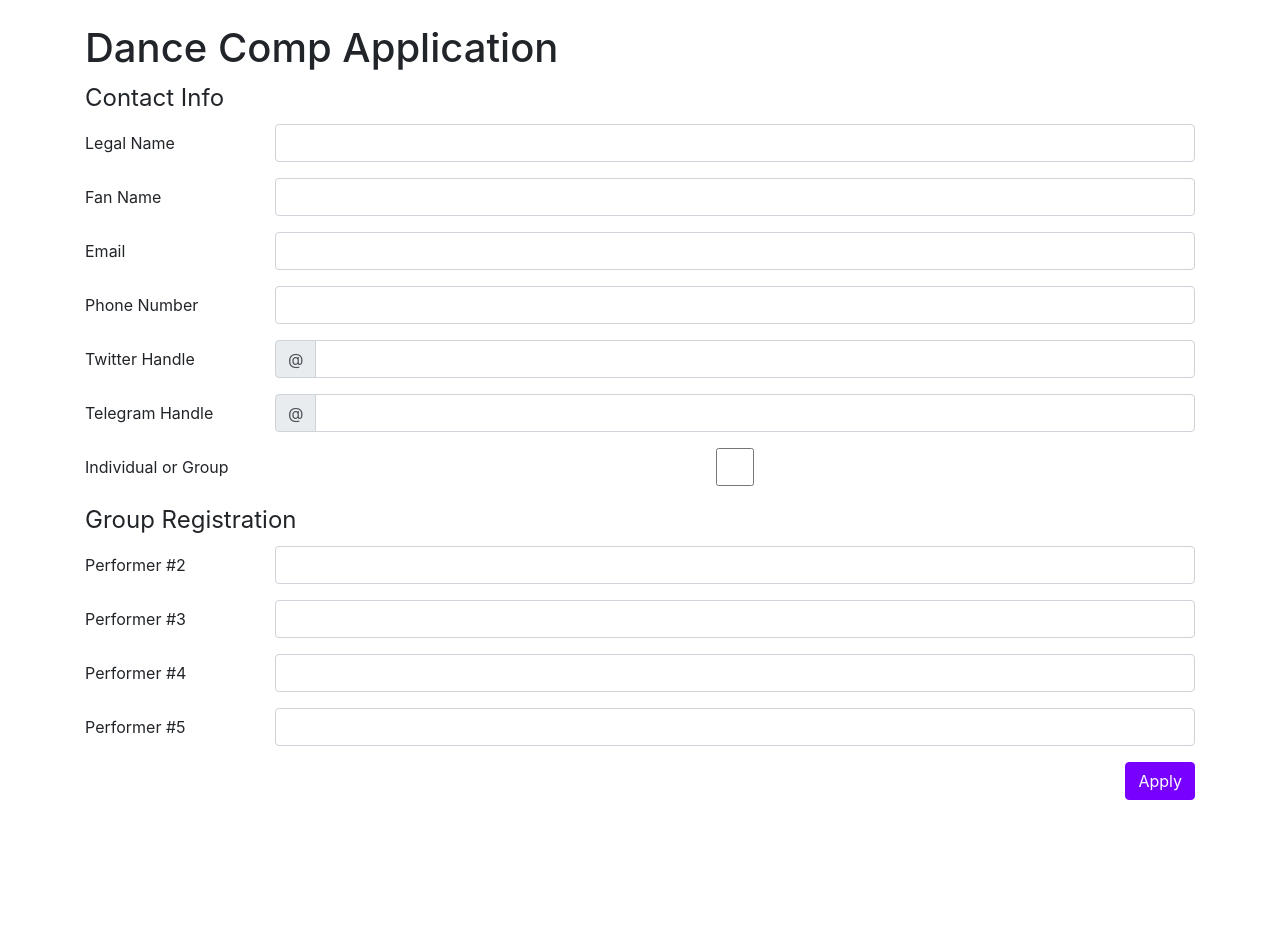
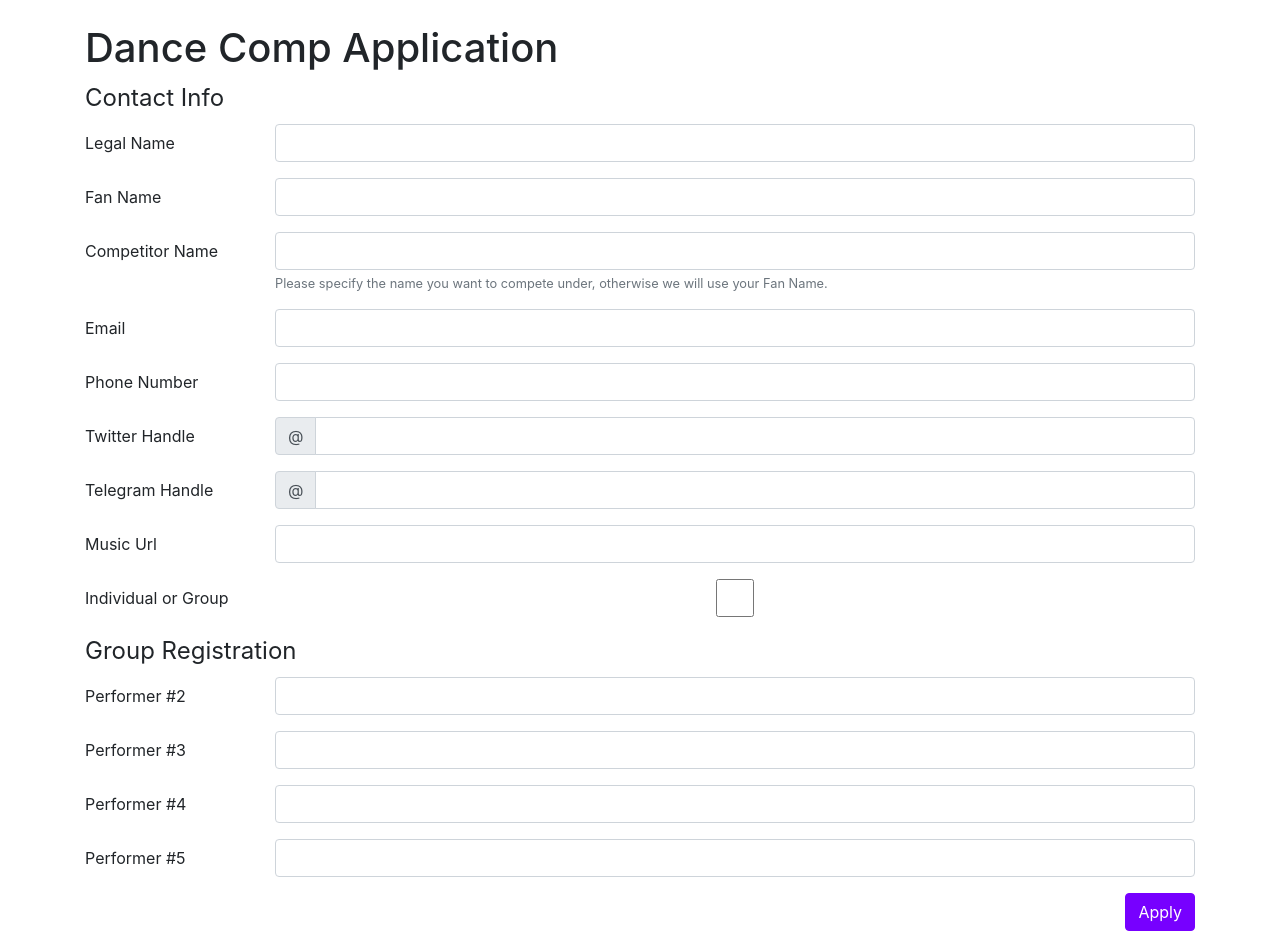
Before and after one commit to pacanthro/paw_apply, a Django app: template dancecomp/templates/dancecomp-apply.html in a window 1280 px wide. Shown: the part 56-1003 px from the top of the page. Before the commit the page ends 856 px from the top, so only its background shows below. Run offline with Django 3.2, Linux system fonts and the light colour scheme; the template is opened without the code that fills it, so the values that code supplies are empty; some libraries are stand-ins or nearby versions.

Commit message:
Add Fields to Competitor
Added a `Competitor Name` and `Music Url` Field to the competitor model.
Updated all forms to suppor this.
Fixes #29

```diff
--- a/dancecomp/models.py
+++ b/dancecomp/models.py
@@ -7,9 +7,11 @@ class Competitor(models.Model):
     email = models.CharField(max_length=100,unique=True)
     legal_name = models.CharField(max_length=200)
     fan_name = models.CharField(max_length=200)
+    competitor_name = models.CharField(max_length=200,default="")
     phone_number = models.CharField(max_length=15)
     twitter_handle = models.CharField(max_length=30)
     telegram_handle = models.CharField(max_length=30)
+    music_url = models.URLField(default="")
     is_group = models.BooleanField(default=False)
     performer_two = models.CharField(max_length=200)
     performer_three = models.CharField(max_length=300)
--- a/dancecomp/templates/dancecomp-apply.html
+++ b/dancecomp/templates/dancecomp-apply.html
@@ -22,6 +22,15 @@
       <label for="fan_name" class="col-sm-2 col-form-label">Fan Name</label>
       <div class="col-sm-10">
         <input name="fan_name" type="text" class="form-control" id="fan_name" required>
+      </div>
+    </div>
+    <div class="form-group row">
+      <label for="competitor_name" class="col-sm-2 col-form-label">Competitor Name</label>
+      <div class="col-sm-10">
+        <input name="competitor_name" type="text" class="form-control" id="competitor_name">
+        <small class="form-text text-muted">
+          Please specify the name you want to compete under, otherwise we will use your Fan Name.
+        </small>
       </div>
     </div>
     <div class="form-group row">
@@ -56,6 +65,12 @@
           </div>
           <input name="telegram" type="text" class="form-control" id="telegram">
         </div>
+      </div>
+    </div>
+    <div class="form-group row">
+      <label for="music_url" class="col-sm-2 col-form-label">Music Url</label>
+      <div class="col-sm-10">
+        <input name="music_url" type="url" class="form-control" id="music_url" />
       </div>
     </div>
     <div class="form-group row">
--- a/dancecomp/views.py
+++ b/dancecomp/views.py
@@ -47,9 +47,11 @@ def new(request):
         competitor.email = request.POST['email']
         competitor.legal_name = request.POST['legal_name']
         competitor.fan_name = request.POST['fan_name']
+        competitor.competitor_name = request.POST['competitor_name']
         competitor.phone_number = request.POST['phone']
         competitor.twitter_handle = request.POST['twitter']
         competitor.telegram_handle = request.POST['telegram']
+        competitor.music_url = request.POST['music_url']
         competitor.is_group = request.POST.get('is_group', default=False)
 
         if (competitor.is_group):
```
